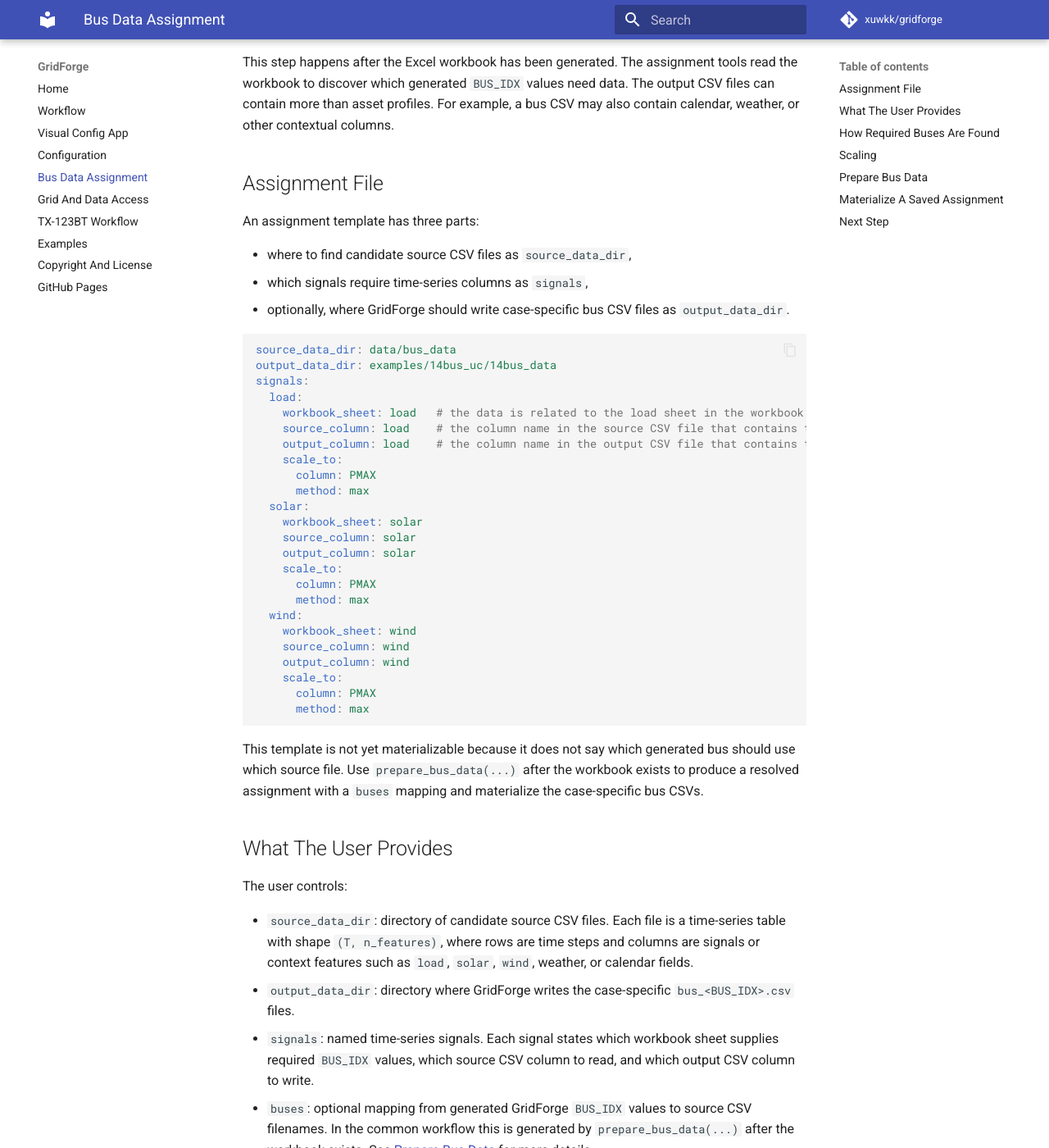
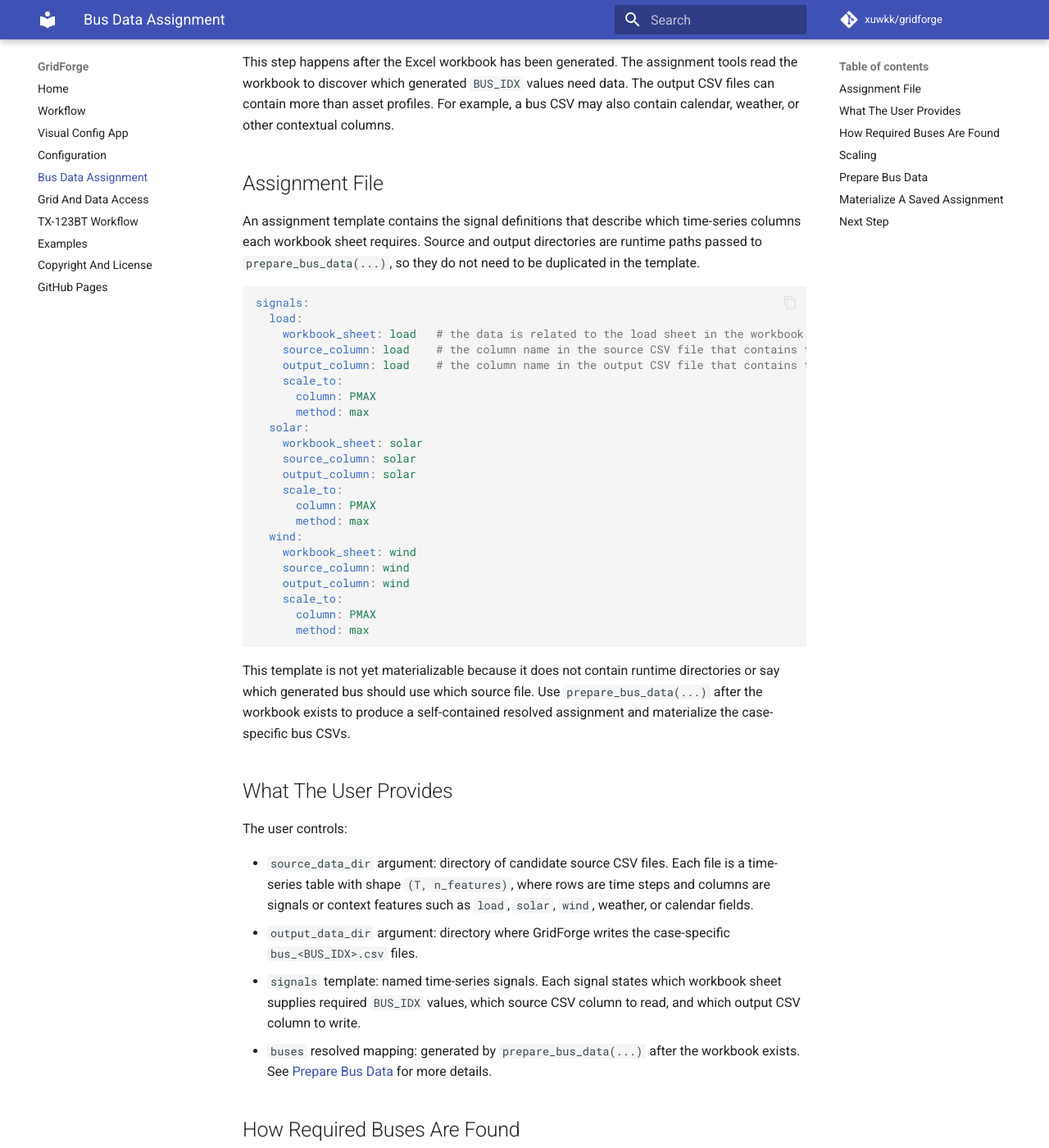
Before and after one commit to xuwkk/gridforge, an MkDocs documentation site: the page built from docs/bus-data-assignment.md, in a window 1280 px wide and 1400 px high, scrolled down 318 px. Shown: the whole window at 82% size. Built offline with MkDocs 1.6.1 and Material for MkDocs 9.7.7, drawn with Linux system fonts in a browser that asks for light colours; comment, search, counter and statistics services are not loaded; some of the changed text lies outside the part shown.

Commit message:
refactor: enhance bus data assignment documentation and structure

````diff
--- a/docs/bus-data-assignment.md
+++ b/docs/bus-data-assignment.md
@@ -17,16 +17,12 @@ CSV may also contain calendar, weather, or other contextual columns.
 
 ## Assignment File
 
-An assignment template has three parts:
-
-- where to find candidate source CSV files as `source_data_dir`,
-- which signals require time-series columns as `signals`,
-- optionally, where GridForge should write case-specific bus CSV files as
-  `output_data_dir`.
+An assignment template contains the signal definitions that describe which
+time-series columns each workbook sheet requires. Source and output directories
+are runtime paths passed to `prepare_bus_data(...)`, so they do not need to be
+duplicated in the template.
 
 ```yaml
-source_data_dir: data/bus_data
-output_data_dir: examples/14bus_uc/14bus_data
 signals:
   load:
     workbook_sheet: load   # the data is related to the load sheet in the workbook
@@ -51,27 +47,26 @@ signals:
       method: max
 ```
 
-This template is not yet materializable because it does not say which generated
-bus should use which source file. Use `prepare_bus_data(...)` after the workbook
-exists to produce a resolved assignment with a `buses` mapping and materialize
-the case-specific bus CSVs.
+This template is not yet materializable because it does not contain runtime
+directories or say which generated bus should use which source file. Use
+`prepare_bus_data(...)` after the workbook exists to produce a self-contained
+resolved assignment and materialize the case-specific bus CSVs.
 
 ## What The User Provides
 
 The user controls:
 
-- `source_data_dir`: directory of candidate source CSV files. Each file is a
+- `source_data_dir` argument: directory of candidate source CSV files. Each file is a
   time-series table with shape `(T, n_features)`, where rows are time steps and
   columns are signals or context features such as `load`, `solar`, `wind`,
   weather, or calendar fields.
-- `output_data_dir`: directory where GridForge writes the case-specific
+- `output_data_dir` argument: directory where GridForge writes the case-specific
   `bus_<BUS_IDX>.csv` files.
-- `signals`: named time-series signals. Each signal states which workbook sheet
+- `signals` template: named time-series signals. Each signal states which workbook sheet
   supplies required `BUS_IDX` values, which source CSV column to read, and which
   output CSV column to write.
-- `buses`: optional mapping from generated GridForge `BUS_IDX` values to source
-  CSV filenames. In the common workflow this is generated by `prepare_bus_data(...)`
-  after the workbook exists. See [Prepare Bus Data](#prepare-bus-data) for more details.
+- `buses` resolved mapping: generated by `prepare_bus_data(...)` after the
+  workbook exists. See [Prepare Bus Data](#prepare-bus-data) for more details.
 
 ## How Required Buses Are Found
 
@@ -152,6 +147,10 @@ assignment, materialized = prepare_bus_data(
 )
 ```
 
+The saved resolved assignment records `source_data_dir`, `output_data_dir`,
+`signals`, and the generated `buses` mapping. It can therefore be inspected,
+edited, and materialized later without referring back to the template.
+
 ## Materialize A Saved Assignment
 
 If you want to inspect or edit a resolved assignment before writing bus CSVs, use
@@ -164,9 +163,11 @@ from gridforge.data import materialize_bus_data_assignment
 materialize_bus_data_assignment(
     grid_xlsx_path="examples/14bus_uc/14bus_config.xlsx",
     assignment_path="examples/14bus_uc/14bus_data_assignment_resolved.yaml",
-    output_data_dir="examples/14bus_uc/14bus_data",
 )
 ```
+
+The resolved assignment's `output_data_dir` is used by default. Pass
+`output_data_dir=...` here only when writing the bus CSVs somewhere else.
 
 This reads the assigned source files, _scales_ requested columns when configured,
 and writes files such as:
````
Also changed, not shown: docs/tx123bt.md (+4 -0 lines), docs/workflow.md (+4 -0 lines), 5 other files.
